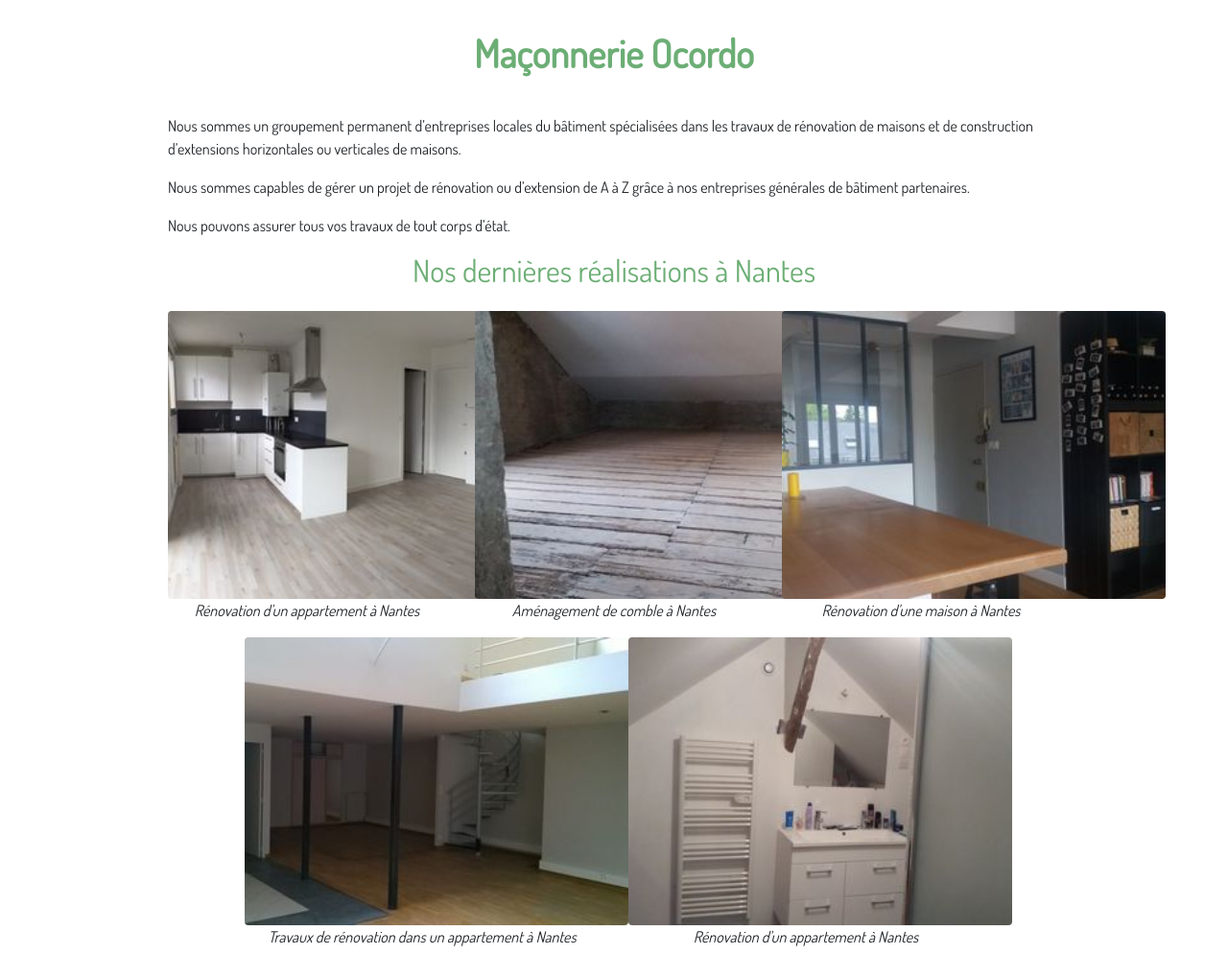
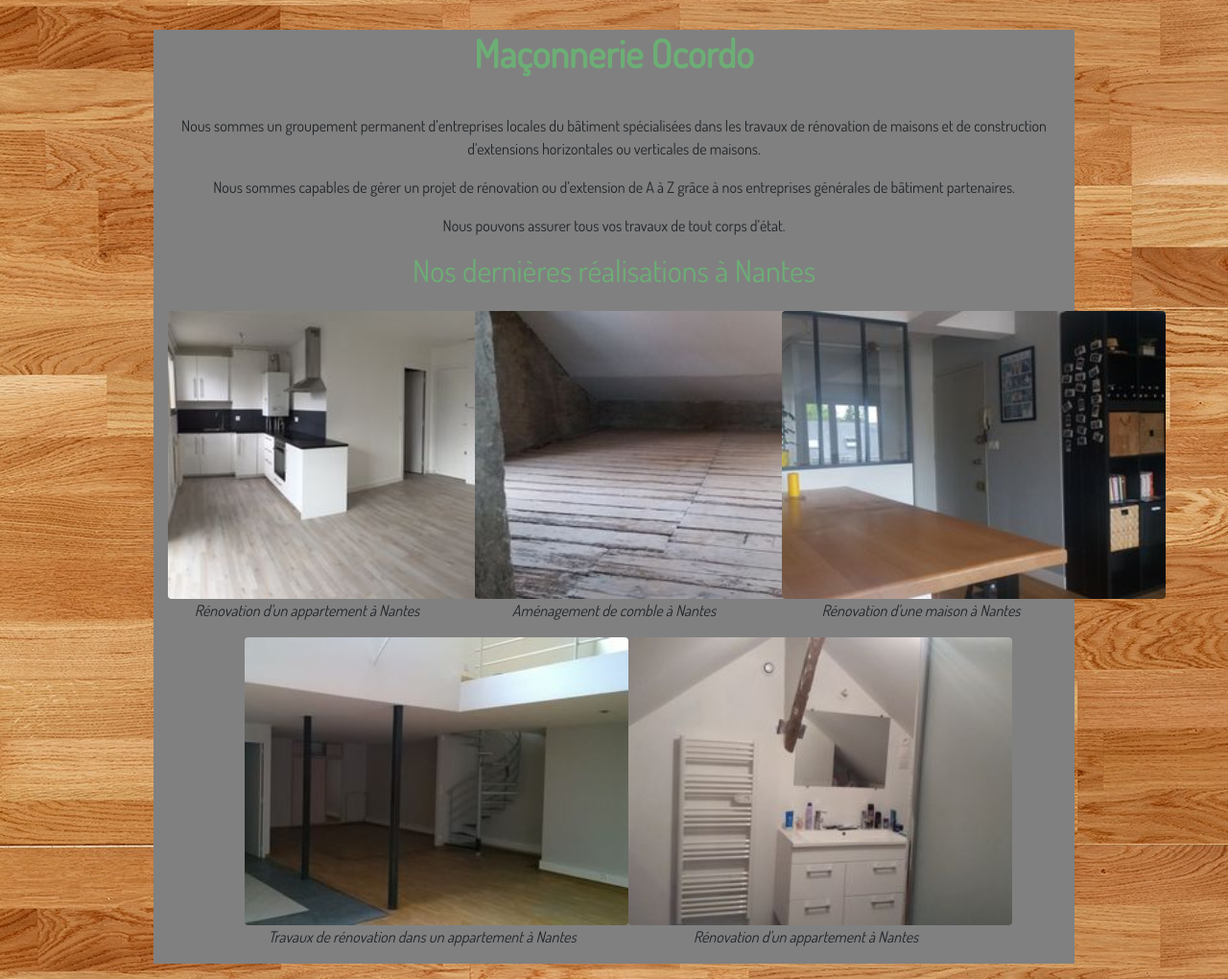
Before and after one commit to franckmassa/projetPHPXml, a PHP site: a page that uses index.php in a window 1280 px wide. Shown: the part 61-1081 px from the top of the page at 96% size. Run offline with PHP 8.4, Linux system fonts and the light colour scheme.

Commit message:
ajout bg image

```diff
--- a/assets/css/style.css
+++ b/assets/css/style.css
@@ -22,6 +22,7 @@ p{
 }
 body{
     font-family: 'Dosis', sans-serif;
+    background: url(../img/parquet.jpg);
 }
 label{
     margin-top: 0.5em;
@@ -36,3 +37,6 @@ label{
     background-color: #6cae75;
     transition-delay: 10s;
 }
+.container-fluid{
+    background-color: grey;
+}
--- a/index.php
+++ b/index.php
@@ -9,6 +9,7 @@
         <title><?= $xml->page[$pageRef - 1]->title ?></title>
     </head>
     <body>
+        <!-- <img src="assets/img/parquet.jpg" /> -->
         <div class="container-fluid w-75">
             <nav class="navbar navbar-expand-lg navbar-light fixed-top">
                 <button class="navbar-toggler" type="button" data-toggle="collapse" data-target="#navbarSupportedContent" aria-controls="navbarSupportedContent" aria-expanded="false" aria-label="Toggle navigation">
@@ -20,7 +21,7 @@
                         <?php for ($i = 1; $i <= $PageNumber; $i++) { ?>
                             <li class="nav-item active">
                                 <!-- Lien ajoutant page + la valeur de la variable $i + .html à l'url -->
-                                <a class="nav-link" href="page<?= $i ?>.html"><?php echo $xml->page[$i - 1]->menu ?></a>
+                                <a class="nav-link" href="page<?= $i ?>.html"><?= $xml->page[$i - 1]->menu ?></a>
                             </li>
                         <?php } ?>
                     </ul>
--- a/source.xml
+++ b/source.xml
@@ -4,9 +4,9 @@
         <menu>Accueil</menu>
         <title>Accueil - Maçonnerie Ocordo</title>
         <content><![CDATA[<h1 class="text-center">Maçonnerie Ocordo</h1>
-<p>Nous sommes un groupement permanent d’entreprises locales du bâtiment spécialisées dans les travaux de rénovation de maisons et de construction d’extensions horizontales ou verticales de maisons.</p>
-<p>Nous sommes capables de gérer un projet de rénovation ou d’extension de A à Z grâce à nos entreprises générales de bâtiment partenaires.</p>
-<p>Nous pouvons assurer tous vos travaux de tout corps d’état.</p>
+<p class="text-center">Nous sommes un groupement permanent d’entreprises locales du bâtiment spécialisées dans les travaux de rénovation de maisons et de construction d’extensions horizontales ou verticales de maisons.</p>
+<p class="text-center">Nous sommes capables de gérer un projet de rénovation ou d’extension de A à Z grâce à nos entreprises générales de bâtiment partenaires.</p>
+<p class="text-center">Nous pouvons assurer tous vos travaux de tout corps d’état.</p>
 <h2 class="text-center">Nos dernières réalisations à Nantes</h2>
 <div class="row gallery_box_single">
     <div class="img col-md-4 col-sm-12 col-xs-12"><img src="assets/img/Renovation-appartement-nantes-ocordo-travaux-300-225.jpg" class="rounded mx-auto d-block" width="400" alt="Rénovation d'un appartement à Nantes" /><p class="caption-text text-center font-italic">Rénovation d'un appartement à Nantes</p></div>
```
Also changed, not shown: assets/img/parquet.jpg (added).
